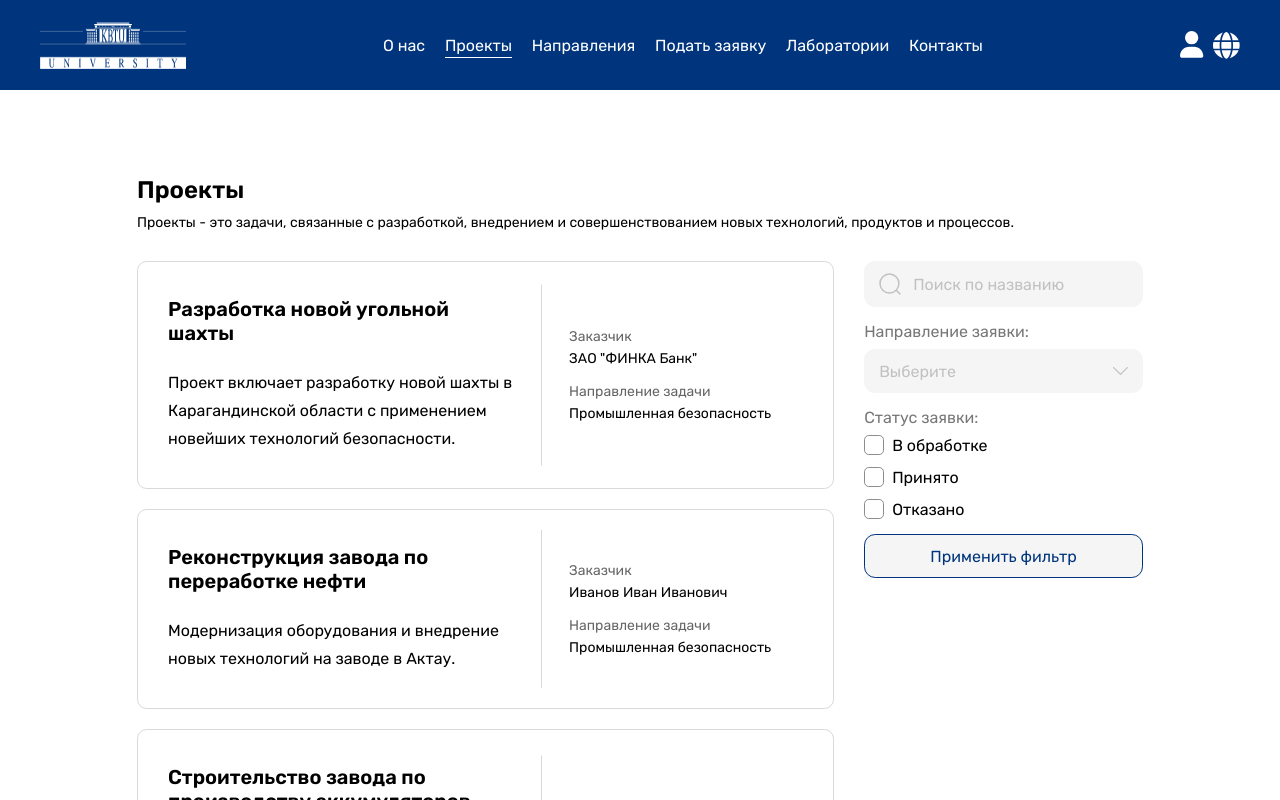
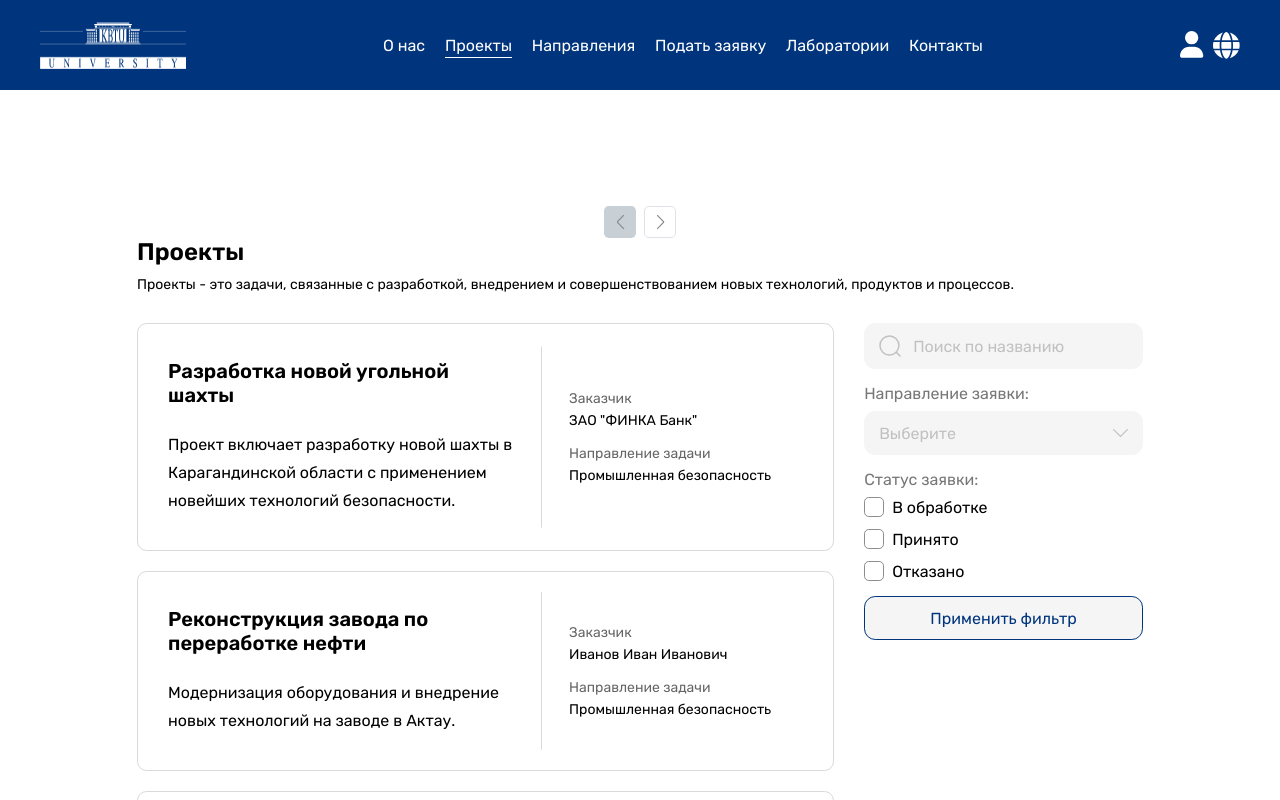
Before and after one commit to togzhanzhakhani/kbtu, a React (Vite) app: page /projects in a window 1280 px wide. Shown: the top 800 px of the page. Built offline with nearby package versions, Linux system fonts and the light colour scheme.

Commit message:
feat: started working on projects pagination

```diff
--- a/src/modules/projects/Projects.jsx
+++ b/src/modules/projects/Projects.jsx
@@ -4,6 +4,7 @@ import Container from '@common/components/container/Container';
 import ProjectsHeader from './components/header/ProjectsHeader';
 import styles from './projects.module.css';
 import ProjectsMain from './components/main/ProjectsMain';
+import ProjectsPagination from './components/pagination/ProjectsPagination';
 
 const Projects = () => {
 
@@ -16,6 +17,8 @@ const Projects = () => {
 				maxWidth='70rem'
 				className={styles.module}
 			>
+				<ProjectsPagination />
+
 				<ProjectsHeader />
 
 				<ProjectsMain />
--- /dev/null
+++ b/src/modules/projects/components/pagination/ProjectsPagination.jsx
@@ -0,0 +1,54 @@
+import ProjectsPaginationItem from '../pagination_item/ProjectsPaginationItem';
+import usePagination from '@modules/projects/hooks/usePagination';
+import caretDown from '@assets/icons/caret_down.svg';
+import styles from './projects_pagination.module.css';
+
+const ProjectsPagination = () => {
+
+	const {
+		curPage, maxPage,
+		toPrevPage, toNextPage,
+	} = usePagination();
+
+	const CaretLeft = (
+		<img
+			src={caretDown}
+			alt=''
+			style={{
+				transform: 'rotate(90deg)',
+				filter: 'invert(0.4)',
+			}}
+		/>
+	);
+
+	const CaretRight = (
+		<img
+			src={caretDown}
+			alt=''
+			style={{
+				transform: 'rotate(-90deg)',
+				filter: 'invert(0.4)',
+			}}
+		/>
+	);
+
+	return (
+		<div className={styles.pagination}>
+			<ProjectsPaginationItem
+				item={CaretLeft}
+				boxClassName={styles.caret_left}
+				onClick={toPrevPage}
+			/>
+
+			{/* Other pages */}
+
+			<ProjectsPaginationItem
+				item={CaretRight}
+				boxClassName={styles.caret_right}
+				onClick={toNextPage}
+			/>
+		</div>
+	);
+};
+
+export default ProjectsPagination;
--- /dev/null
+++ b/src/modules/projects/components/pagination/projects_pagination.module.css
@@ -0,0 +1,15 @@
+.pagination {
+	margin-block-start: 1.875rem;
+	display: flex;
+	justify-content: center;
+	align-items: center;
+	gap: 0.5rem;
+}
+
+.caret_right {
+	border: 1px solid #DFE3E8;
+}
+
+.caret_left {
+	background-color: #c8cfd5;
+}
--- /dev/null
+++ b/src/modules/projects/components/pagination_item/ProjectsPaginationItem.jsx
@@ -0,0 +1,23 @@
+import doExist from '@common/utils/doExist';
+import mergeStrings from '@common/utils/mergeStrings';
+import styles from './projects_pagination_item.module.css';
+
+const ProjectsPaginationItem = ({
+	item, onClick, boxClassName = '',
+}) => {
+
+	if(!doExist(item, onClick)) {
+		return;
+	}
+
+	return (
+		<div
+			className={mergeStrings(styles.box, boxClassName)}
+			onClick={onClick}
+		>
+			{item}
+		</div>
+	);
+};
+
+export default ProjectsPaginationItem;
--- /dev/null
+++ b/src/modules/projects/components/pagination_item/projects_pagination_item.module.css
@@ -0,0 +1,10 @@
+.box {
+	--size: 2rem;
+	width: var(--size);
+	height: var(--size);
+	display: flex;
+	justify-content: center;
+	align-items: center;
+	border-radius: 0.3rem;
+	cursor: pointer;
+}
--- /dev/null
+++ b/src/modules/projects/hooks/usePagination.jsx
@@ -0,0 +1,30 @@
+import { useState } from "react";
+
+const usePagination = () => {
+
+	const [curPage, setCurPage] = useState(1);
+	const maxPage = 5; // TODO: change
+
+	const toNextPage = () => {
+		if(curPage + 1 > maxPage) {
+			return;
+		}
+
+		setCurPage(p => p + 1);
+	};
+
+	const toPrevPage = () => {
+		if(curPage - 1 <= 0) {
+			return;
+		}
+
+		setCurPage(p => p - 1);
+	};
+
+	return {
+		curPage, maxPage,
+		toNextPage, toPrevPage,
+	};
+};
+
+export default usePagination;
```
